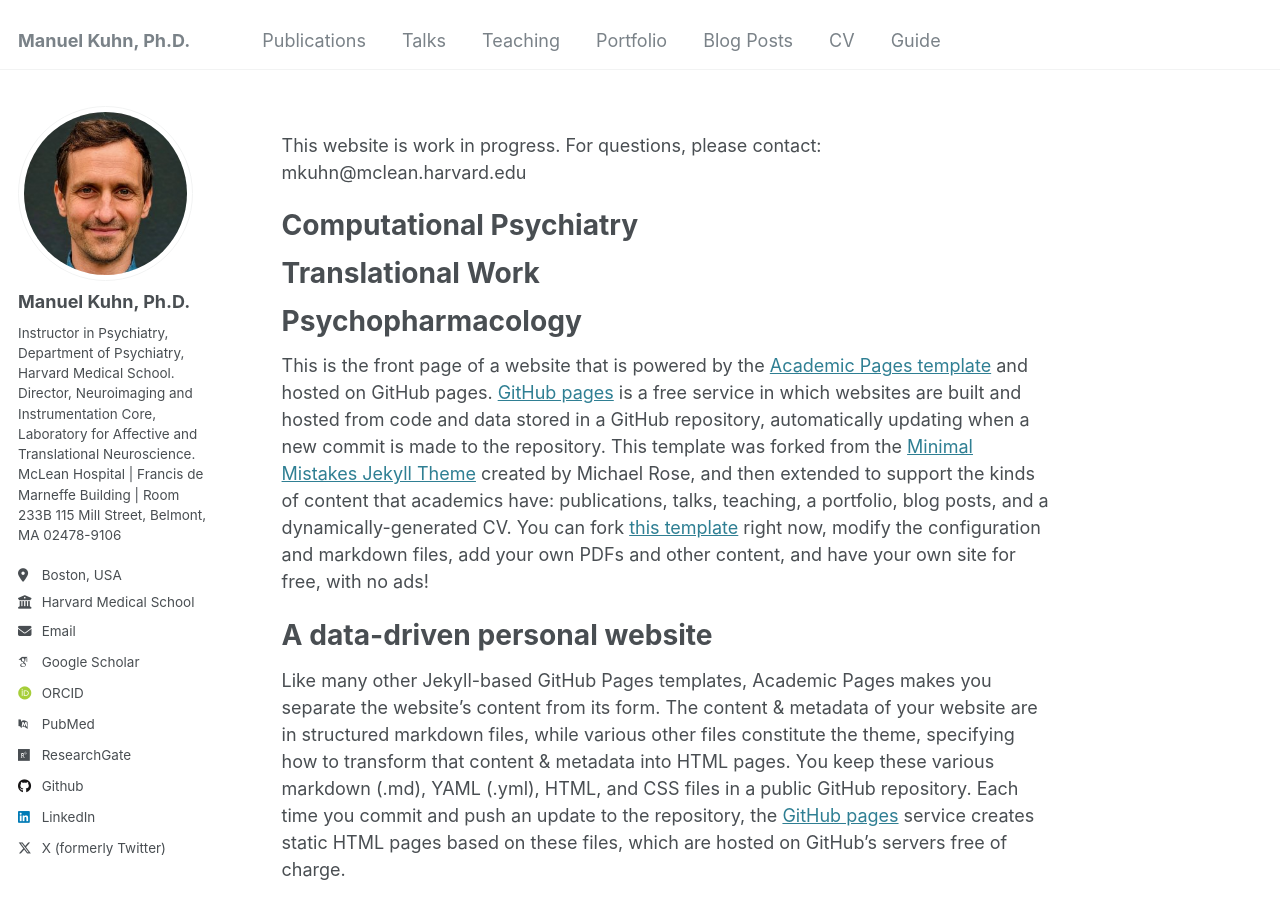
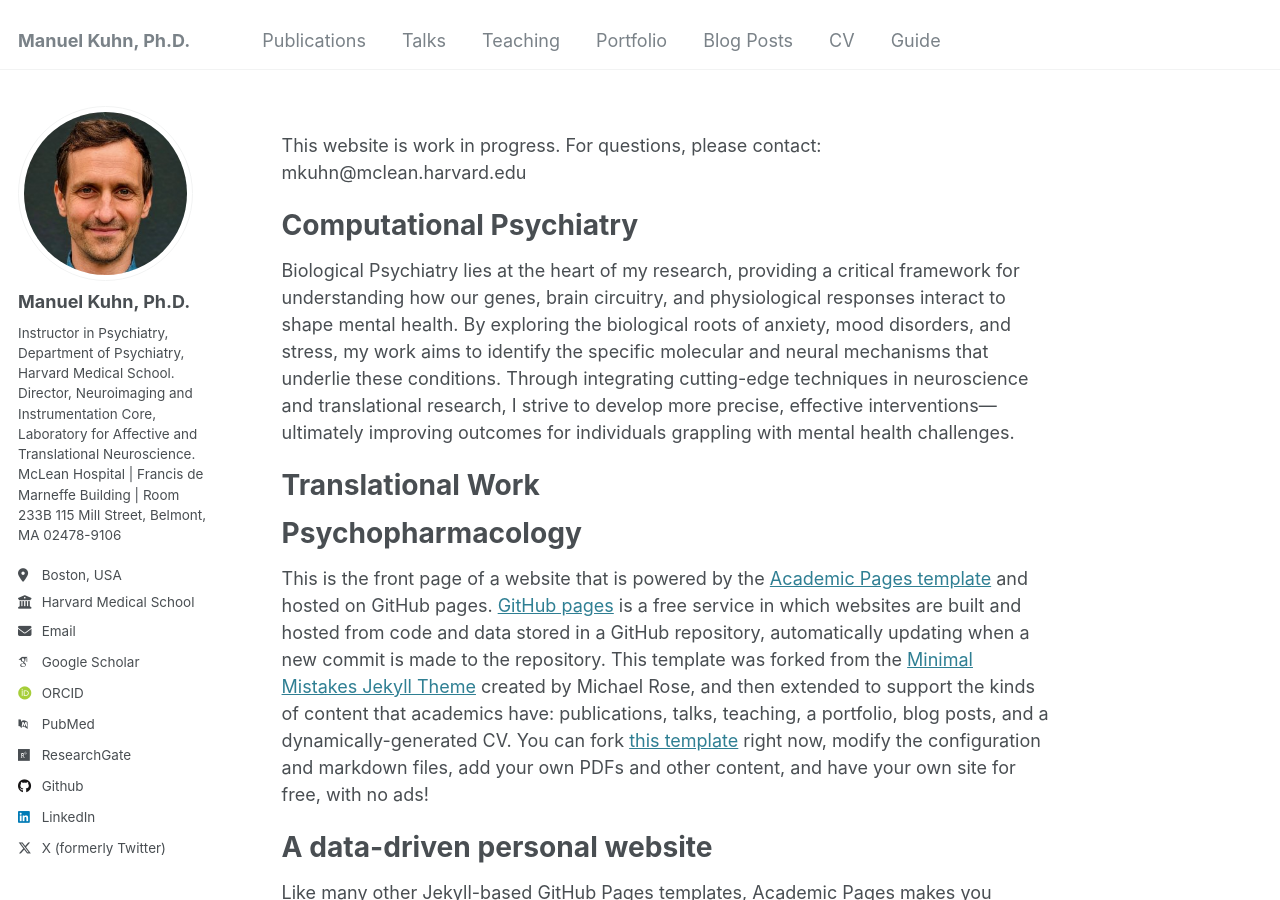
Before and after one commit to kuhnmanu/kuhnmanu.github.io, a Jekyll site: the page built from _pages/about.md, in a window 1280 px wide and 900 px high, scrolled down 521 px. Built offline with Jekyll 4.4.1, drawn with Linux system fonts in a browser that asks for light colours; some web fonts are replaced.

Commit message:
Update about.md

```diff
--- a/_pages/about.md
+++ b/_pages/about.md
@@ -15,6 +15,7 @@
 
 Computational Psychiatry
 ======
+Biological Psychiatry lies at the heart of my research, providing a critical framework for understanding how our genes, brain circuitry, and physiological responses interact to shape mental health. By exploring the biological roots of anxiety, mood disorders, and stress, my work aims to identify the specific molecular and neural mechanisms that underlie these conditions. Through integrating cutting-edge techniques in neuroscience and translational research, I strive to develop more precise, effective interventions—ultimately improving outcomes for individuals grappling with mental health challenges.
 
 Translational Work
 ======
```
